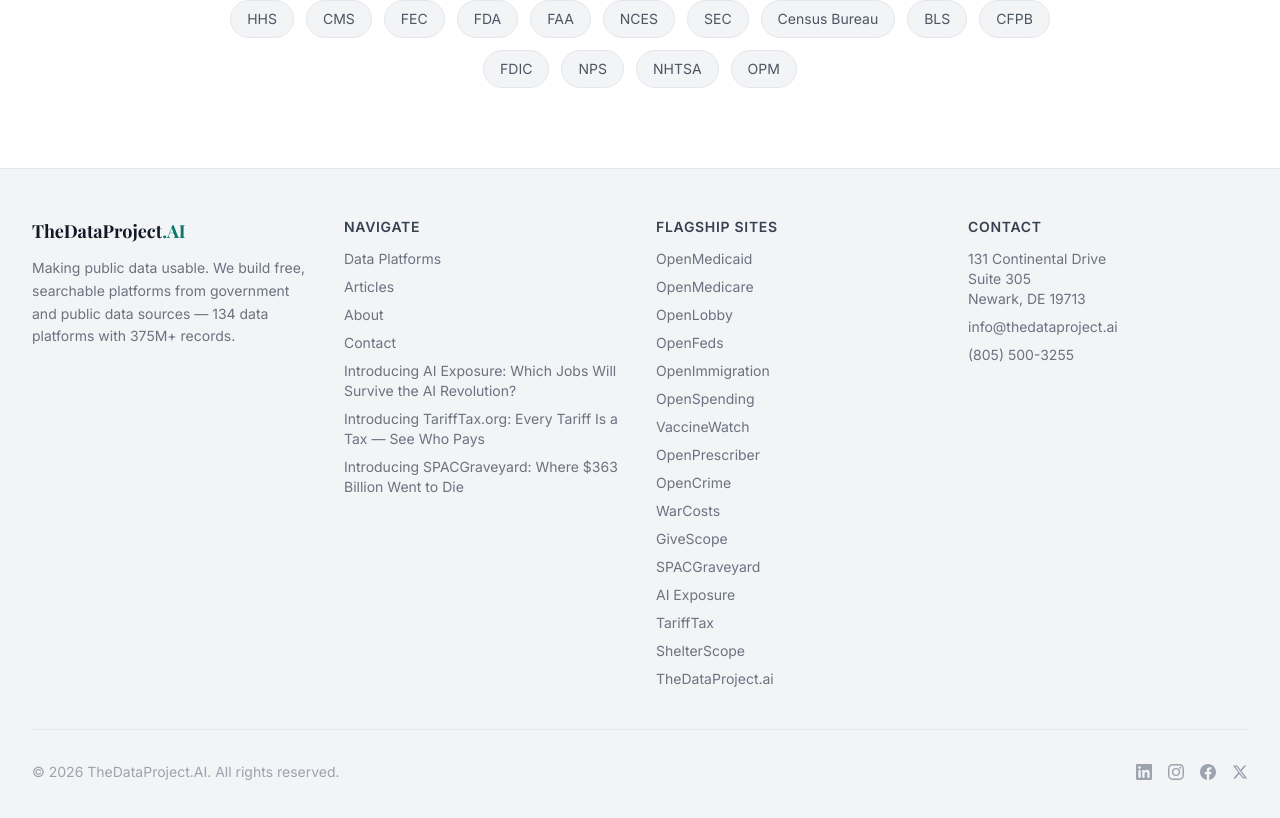
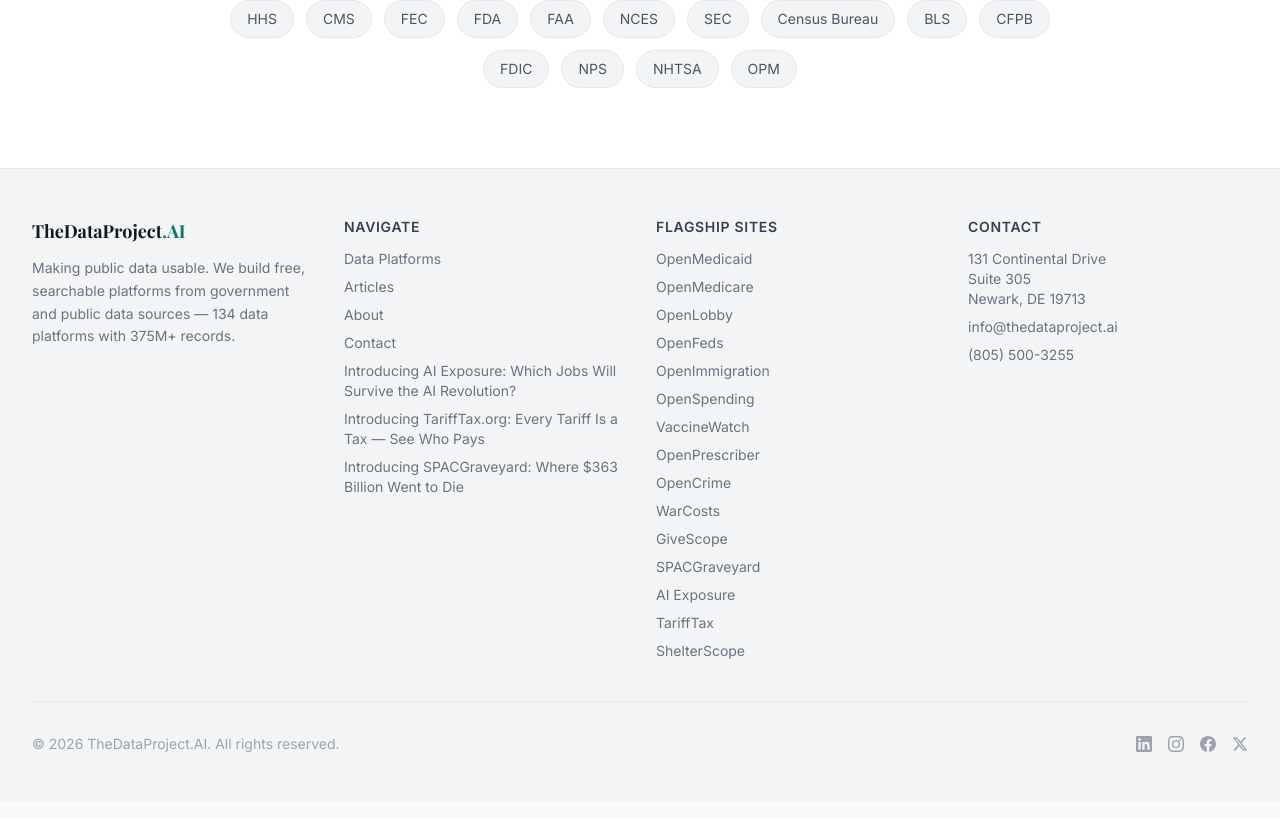
Before and after one commit to kianbob/thedataproject-site, a Next.js app: page / in a window 1280 px wide. Shown: the part 4414-5232 px from the top of the page. Built offline with nearby package versions, Linux system fonts and the light colour scheme; a web font is replaced by a local one.

Commit message:
Update sister site footers

```diff
--- a/src/components/Footer.tsx
+++ b/src/components/Footer.tsx
@@ -53,7 +53,6 @@
               <a href="https://www.aiexposure.org" target="_blank" rel="noopener noreferrer" className="block text-gray-500 hover:text-teal-700 text-sm transition-colors">AI Exposure</a>
               <a href="https://www.tarifftax.org" target="_blank" rel="noopener noreferrer" className="block text-gray-500 hover:text-teal-700 text-sm transition-colors">TariffTax</a>
               <a href="https://www.shelterscope.com" target="_blank" rel="noopener noreferrer" className="block text-gray-500 hover:text-teal-700 text-sm transition-colors">ShelterScope</a>
-              <a href="https://thedataproject.ai" target="_blank" rel="noopener noreferrer" className="block text-gray-500 hover:text-teal-700 text-sm transition-colors">TheDataProject.ai</a>
             </div>
           </div>
           <div>
```
